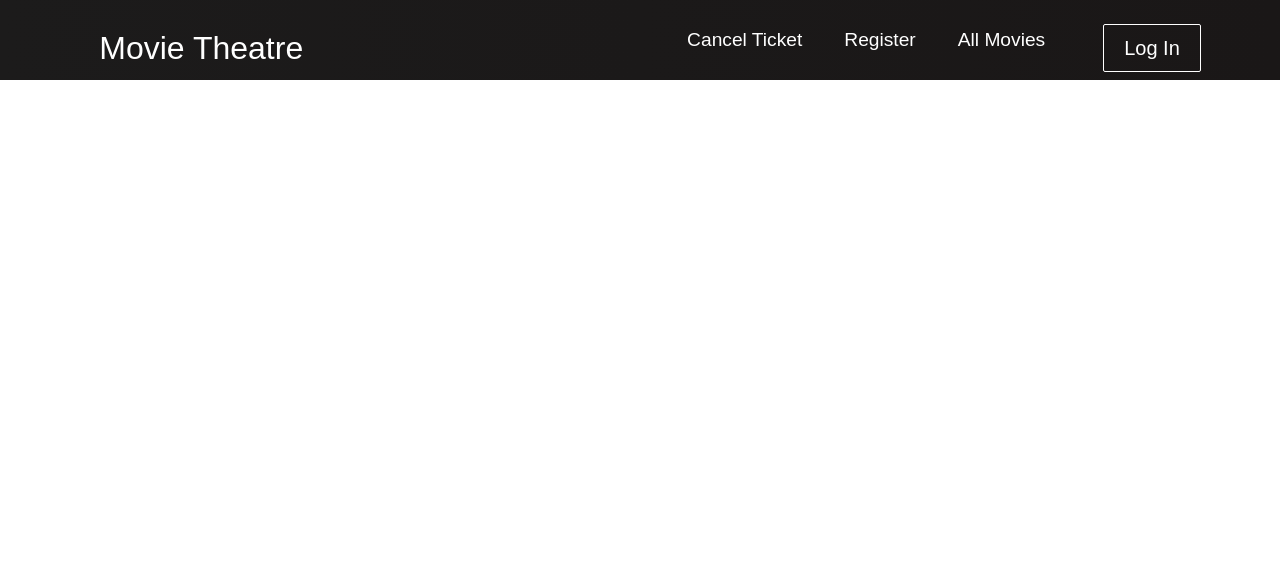
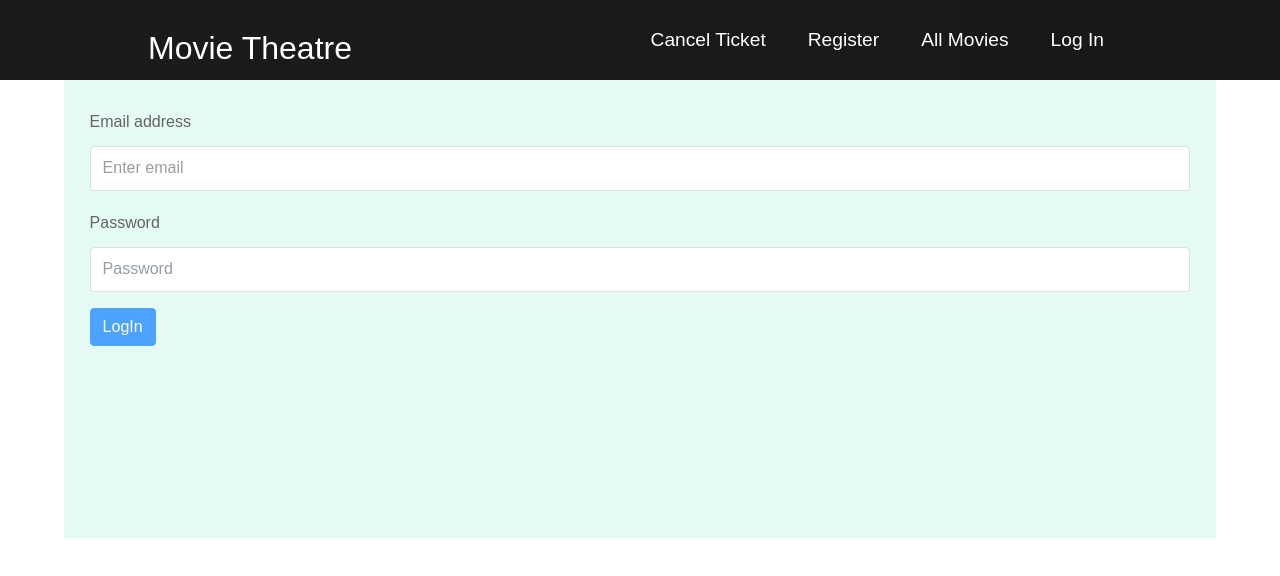
Before and after one commit to Dele-Oyelese/ENSF614_Project, a React (Create React App) app in the folder react-website-movies/: page /login in a window 1280 px wide. Shown: the top 576 px of the page. Built offline with nearby package versions, Linux system fonts and the light colour scheme.

Commit message:
added login

```diff
--- a/react-website-movies/src/App.js
+++ b/react-website-movies/src/App.js
@@ -4,6 +4,7 @@ import { BrowserRouter as Router, Routes, Route } from 'react-router-dom';
 import Home from './components/pages/Home.js';
 import AllMovies from './components/pages/AllMovies.js';
 import Registration from './components/pages/Registration';
+import LogIn from './components/pages/LogIn';
 
 
 function App() {
@@ -15,6 +16,7 @@ function App() {
           <Route path='/' element={<Home />} />
           <Route path='/allmovies' element={<AllMovies />} />
           <Route path='/register' element={<Registration />} />
+          <Route path='/login' element={<LogIn />} />
 
 
         </Routes>
--- a/react-website-movies/src/components/Button.css
+++ /dev/null
@@ -1,41 +0,0 @@
-:root {
-    --primary: #fff;
-}
-
-.btn {
-    padding: 8px 20px;
-    border-radius: 2px;
-    outline: none;
-    border: none;
-    cursor: pointer;
-}
-
-.btn--primary{
-    background-color: var(--primary);
-    color: #242424;
-    border: 1px solid var(--primary);
-}
-
-.btn--outline{
-    background-color: transparent;
-    color: #fff;
-    padding: 8px 20px;
-    border: 1px solid var(--primary);
-    transition: all 0.3s ease-out;
-}
-
-.btn--medium{
-    padding: 8px 20px;
-    font-size: 20px;
-}
-
-.btn--large{
-    padding: 12px 26px;
-    font-size: 20px;
-}
-
-.btn--medium:hover, .btn--large:hover {
-    background-color: #fff;
-    color: #242424;
-    transition: all 0.3s ease-out;
-}
--- a/react-website-movies/src/components/Button.js
+++ /dev/null
@@ -1,21 +0,0 @@
-import React from 'react';
-import './Button.css';
-import {Link} from 'react-router-dom';
-
-const STYLES = ['btn--primary', 'btn--outline'];
-const SIZES = ['btn--medium', 'btn--large'];
-
-
-export const Button = ({children, type, onClick, buttonStyle, buttonSize}) => {
-    const checkButtonStyle = STYLES.includes(buttonStyle) ? buttonStyle: STYLES[0];
-
-    const checkButtonSize = SIZES.includes(buttonSize) ? buttonSize: SIZES[0];
-
-    return(
-        <Link to='/sign-up' className='btn-mobile'>
-            <button className={`btn ${checkButtonStyle} ${checkButtonSize}`} onClick={onClick} type = {type}>
-                {children}
-            </button>
-        </Link>
-    )
-};
--- a/react-website-movies/src/components/navbar.js
+++ b/react-website-movies/src/components/navbar.js
@@ -1,44 +1,35 @@
-import React,{useState, useEffect} from 'react';
+
 import {Link} from 'react-router-dom';
-import { Button } from './Button';
+
 import './navbar.css';
 
 function Navbar() {
-    const [click,setClick] = useState(false);
-    const [button, setButton] = useState(true);
-    const closeMobileMenu = () => setClick(false);
-    const showButton = () => {
-        if(window.innerWidth <= 960){
-            setButton(false)
-        } else {
-            setButton(true)
-        }
-    }
 
-    useEffect(() => {
-        showButton()
-    },[])
-    window.addEventListener('resize', showButton);
   return (
     <>
     <nav className='navbar'>
         <div className='navbar-container'>
-            <Link to='/' className='navbar-logo' onClick = {closeMobileMenu}>
+            <Link to='/' className='navbar-logo'>
                 Movie Theatre
             </Link>
 
-            <ul className={click ? 'nav-menu active':'nav-menu'}>
+            <ul className='nav-menu active'>
                 <li className='nav-item'>
-                    <Link to='/cancelticket' className='nav-links' onClick={closeMobileMenu}> Cancel Ticket </Link>
+                    <Link to='/cancelticket' className='nav-links' > Cancel Ticket </Link>
                 </li>
                 <li className='nav-item'>
-                    <Link to='/register' className='nav-links' onClick={closeMobileMenu}> Register </Link>
+                    <Link to='/register' className='nav-links' > Register </Link>
                 </li>
                 <li className='nav-item'>
-                    <Link to='/allmovies' className='nav-links' onClick={closeMobileMenu}> All Movies </Link>
+                    <Link to='/allmovies' className='nav-links' > All Movies </Link>
                 </li>
+
+                <li className='nav-item'>
+                    <Link to='/login' className='nav-links' > Log In </Link>
+                </li>
+
             </ul>
-            {button && <Button buttonStyle='btn--outline'>Log In</Button>}
+
         </div>
 
     </nav>
--- /dev/null
+++ b/react-website-movies/src/components/pages/LogIn.js
@@ -0,0 +1,26 @@
+import '../../App.css';
+import React from 'react';
+
+function LogIn(){
+    return(
+        <>
+        <div className='movie'>
+            <form>
+                <div class="form-group">
+                    <label for="exampleInputEmail1">Email address</label>
+                    <input type="email" class="form-control" placeholder="Enter email"></input>
+                </div>
+                <div class="form-group">
+                    <label for="exampleInputPassword1">Password</label>
+                    <input type="password" class="form-control" id="exampleInputPassword1" placeholder="Password"></input>
+                </div>
+                <button type="submit" class="btn btn-primary">LogIn</button>
+            </form>
+
+        </div>
+
+        </>
+    );
+}
+
+export default LogIn;
```
